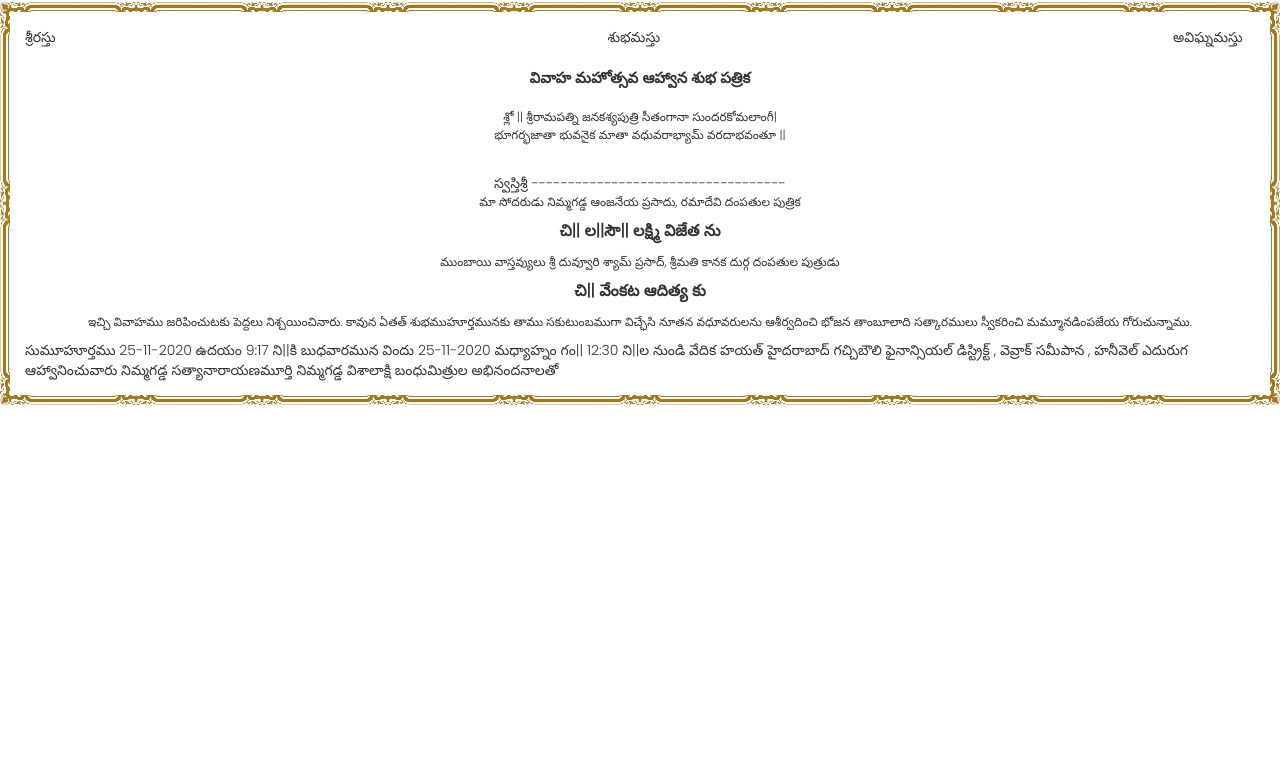
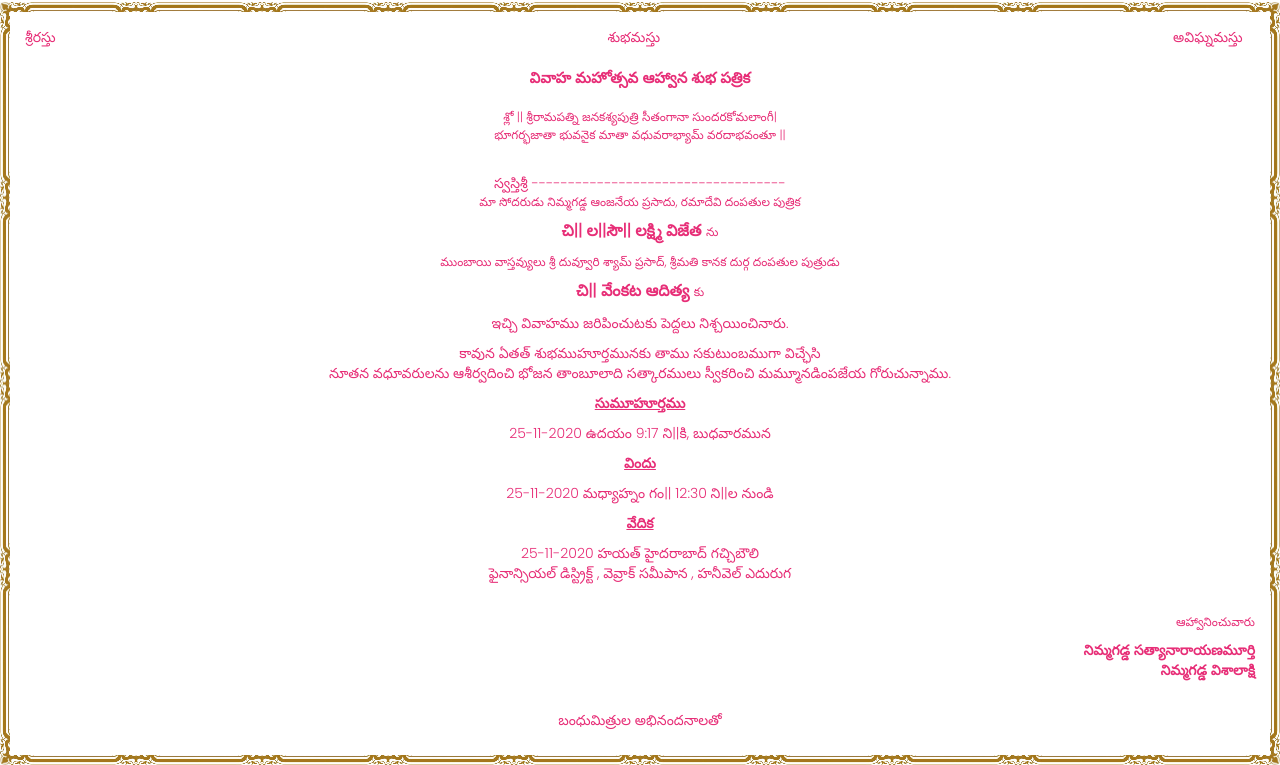
Before and after one commit to nlvijetha/adityawedsvijetha, a plain HTML site: page index.html in a window 1280 px wide. Both pictures are taken after a click on the link "Invitation". Shown: the part 148-913 px from the top of the page. Before the commit the page ends 800 px from the top, so only its background shows below. Drawn offline with nearby package versions, Linux system fonts and the light colour scheme.

Commit message:
Finalised Telugu Invite

```diff
--- a/index.html
+++ b/index.html
@@ -235,7 +235,7 @@
 					  </div>
 					 </div>
 					</div>
-					<div id="divInvitation" class="body_card" style="padding-top: 150px; display: none">
+					<div id="divInvitation" class="body_card" style="padding-top: 150px; display: none; color: #E72E77">
 					  <div id="divBorder">
 					   	<div style="text-align: center; font-size: 24px; color: #E72E77; display: none;"><b>Wedding Invitation</b></div>
 						<div style="display: inline-flex; width: 100%">
@@ -250,35 +250,39 @@
 							<p style="text-align: center; font-size:12px; margin-bottom: 0px;">శ్లో ||  శ్రీరామపత్ని జనకశ్యపుత్రి సీతంగానా సుందరకోమలాంగీ| </p>
 							<p style="text-align: center; font-size:12px;">భూగర్భజాతా భువనైక మాతా వధువరాభ్యామ్ వరదాభవంతూ || </p>
 							<br/>
-						<p style="text-align: center; margin-bottom: 0px">స్వస్తిశ్రీ -----------------------------------</p>
+						<p style="text-align: center; margin-bottom: 0px;">స్వస్తిశ్రీ -----------------------------------</p>
 						<p style="text-align: center; font-size:12px;">మా సోదరుడు నిమ్మగడ్డ ఆంజనేయ ప్రసాదు, రమాదేవి దంపతుల పుత్రిక</p>
 
-							<p style="text-align: center; font-size: 16px;"><b>చి|| ల||సౌ|| లక్ష్మి విజేత ను</b></p>
+							<p style="text-align: center; font-size: 16px;"><b>చి|| ల||సౌ|| లక్ష్మి విజేత</b> <span style="font-size: 12px;">ను<span></p>
 						<p style="text-align: center; font-size:12px;">ముంబాయి వాస్తవ్యులు శ్రీ దువ్వూరి శ్యామ్ ప్రసాద్, శ్రీమతి కానక దుర్గ దంపతుల పుత్రుడు</p>
-							<p style="text-align: center; font-size: 16px;"><b>చి|| వేంకట ఆదిత్య కు </b></p>
-						<p style="text-align: center; font-size:12px;">
-				ఇచ్చి వివాహము జరిపించుటకు పెద్దలు నిశ్చయించినారు. కావున ఏతత్  శుభముహూర్తమునకు తాము సకుటుంబముగా విచ్ఛేసి నూతన వధూవరులను ఆశీర్వదించి భోజన తాంబూలాది సత్కారములు స్వీకరించి మమ్మూనడింపజేయ గోరుచున్నాము. </p>
+							<p style="text-align: center; font-size: 16px;"><b>చి|| వేంకట ఆదిత్య </b> <span style="font-size: 12px;">కు</span></p>
+						<p style="text-align: center;">ఇచ్చి వివాహము జరిపించుటకు పెద్దలు నిశ్చయించినారు. </p>
+						<p style="text-align: center; margin-bottom: 0px;">కావున ఏతత్  శుభముహూర్తమునకు తాము సకుటుంబముగా విచ్ఛేసి </p>
+						<p style="text-align: center;">నూతన వధూవరులను ఆశీర్వదించి భోజన తాంబూలాది సత్కారములు స్వీకరించి మమ్మూనడింపజేయ గోరుచున్నాము. </p>
 
-<div>
+							<p style="text-align: center; font-size: 14px;"><b><u>సుమూహూర్తము</u></b></p>
+							<p style="text-align: center;">25-11-2020 ఉదయం 9:17 ని||కి, బుధవారమున</p>
 
+							<p style="text-align: center; font-size: 14px;"><b><u>విందు</u></b></p>
+							<p style="text-align: center;">25-11-2020 మధ్యాహ్నం గం|| 12:30 ని||ల నుండి </p>
 
-                                     సుమూహూర్తము
+							<p style="text-align: center; font-size: 14px;"><b><u>వేదిక</u></b></p>
+							<p style="text-align: center; margin-bottom: 0px;">25-11-2020 హయత్  హైదరాబాద్ గచ్చిబౌలి</p>
+							<p style="text-align: center;">ఫైనాన్సియల్ డిస్ట్రిక్ట్ , వెవ్రాక్ సమీపాన , హనీవెల్ ఎదురుగ </p>
+						<br/>
+						<div>
+						  <p style="text-align: right; font-size:12px;">ఆహ్వానించువారు</p>
+						</div>
+						<div>
+                                                  <p style="text-align: right;margin-bottom: 0px;"><b>నిమ్మగడ్డ సత్యానారాయణమూర్తి</b></p>
+                                                </div>
+						<div>
+                                                  <p style="text-align: right;"><b>నిమ్మగడ్డ  విశాలాక్షి</b></p>
+                                                </div>
+                                                 <br/>
+						<p style="text-align: center;">బంధుమిత్రుల అభినందనాలతో</p>
 
-25-11-2020 ఉదయం 9:17 ని||కి బుధవారమున
-
-                                      విందు
-
-25-11-2020 మధ్యాహ్నం గం|| 12:30 ని||ల నుండి
-
-                                     వేదిక
-                      హయత్  హైదరాబాద్ గచ్చిబౌలి
-                      ఫైనాన్సియల్ డిస్ట్రిక్ట్ , వెవ్రాక్ సమీపాన , హనీవెల్ ఎదురుగ
-
-                                                                                                                      ఆహ్వానించువారు
-                                                                                                                       నిమ్మగడ్డ సత్యానారాయణమూర్తి
-                                                                                                                       నిమ్మగడ్డ  విశాలాక్షి
-                        బంధుమిత్రుల అభినందనాలతో
-</div>
+						</div>
 
 					  </div>
 					</div>
```
